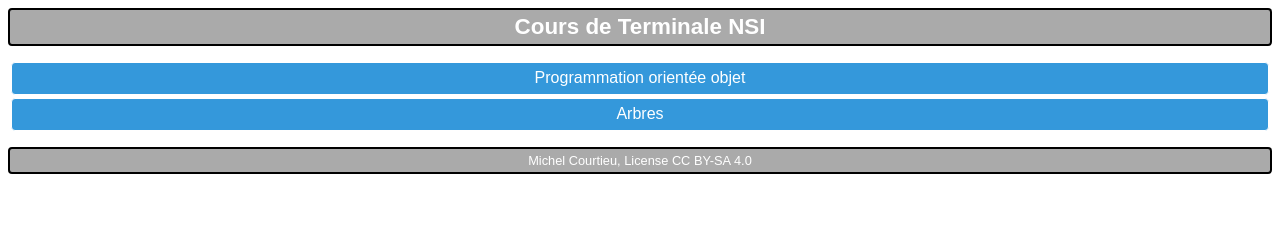
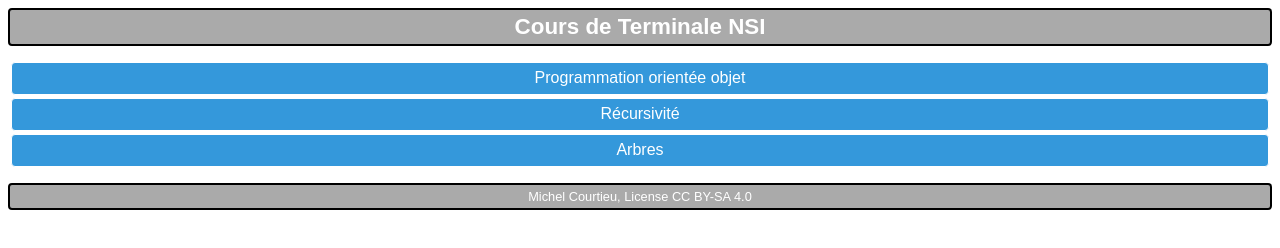
Before and after one commit to mathpotao/NSI, a plain HTML site: page Terminale/terminale.html in a window 1280 px wide. Drawn offline with Linux system fonts and the light colour scheme.

Commit message:
22/12/2024 16h13

```diff
--- a/Terminale/terminale.html
+++ b/Terminale/terminale.html
@@ -17,6 +17,9 @@
                 <a href="Terminale/POO/poo.html">Programmation orientée objet</a>
             </li>
             <li>
+                <a href="Terminale/Arbres/recursivite.html">Récursivité</a>
+            </li>
+            <li>
                 <a href="Terminale/Arbres/arbre.html">Arbres</a>
             </li>
         </ul>
```
